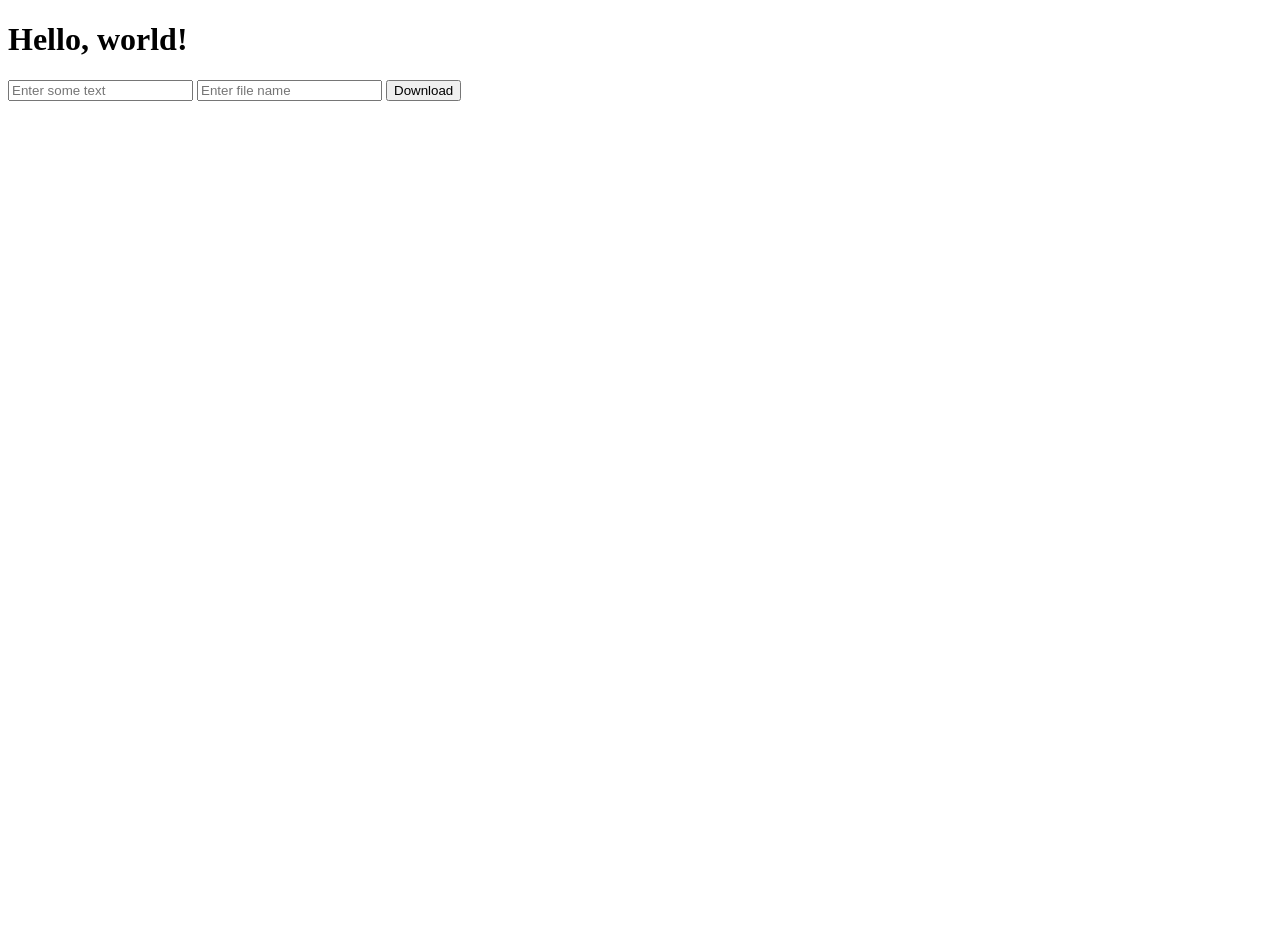
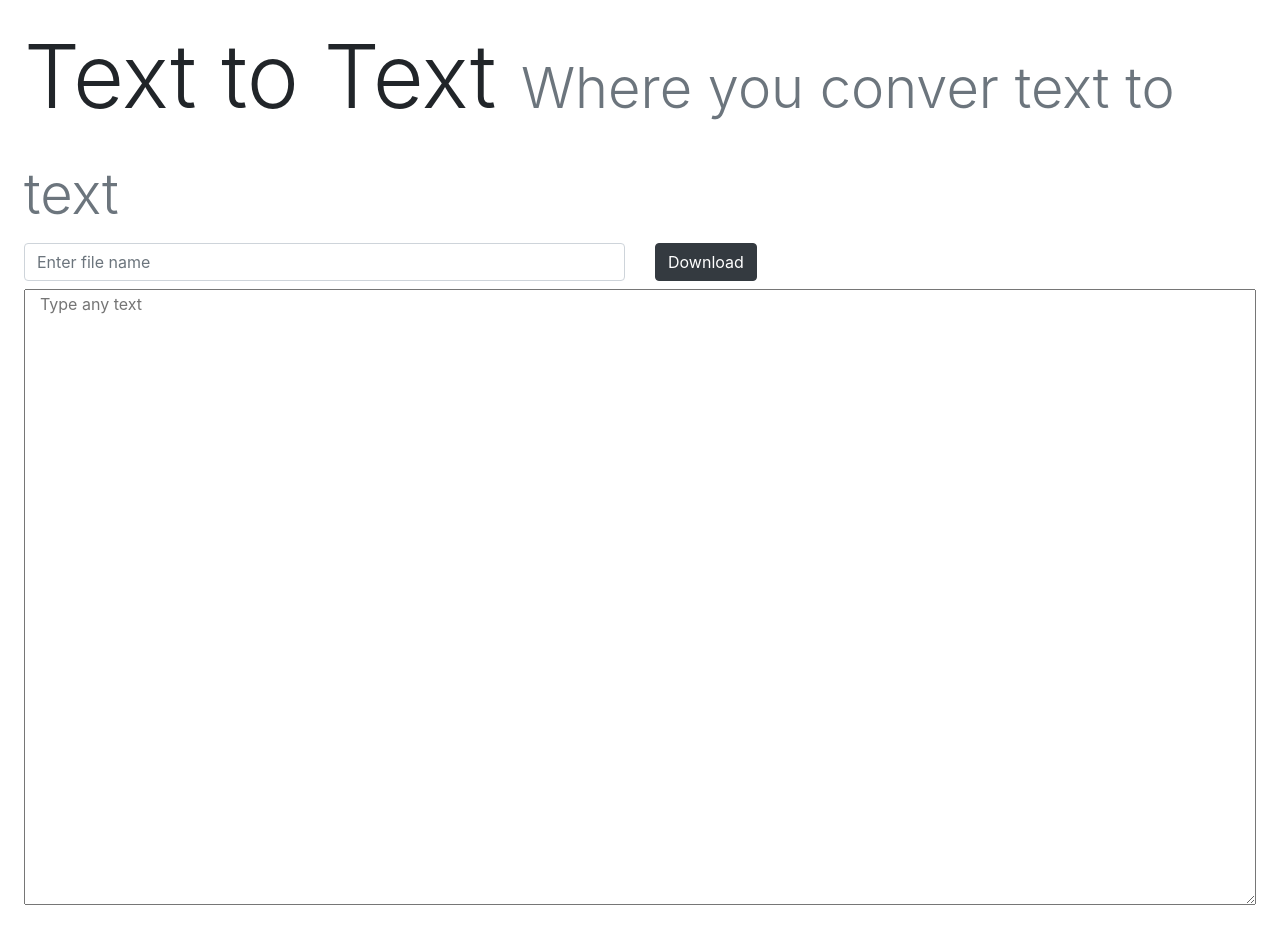
Before and after one commit to Igo-Cigo/Igo-Cigo.github.io, a plain HTML site: page static/index.html in a window 1280 px wide. Before the commit the page ends 800 px from the top, so only its background shows below. Drawn offline with nearby package versions, Linux system fonts and the light colour scheme.

Commit message:
updated the ui with bootstrap

```diff
--- a/static/index.html
+++ b/static/index.html
@@ -1,10 +1,37 @@
 <!DOCTYPE html>
 <html lang="en">
-  <body>
-    <h1>Hello, world!</h1>
-    <input type="text" id="textHolder" placeholder="Enter some text" />
-    <input type="text" id="fileName" placeholder="Enter file name" />
-    <button onclick="downloadFile()">Download</button>
+  <head>
+    <title>txt</title>
+    <meta charset="utf-8" />
+    <meta
+      name="viewport"
+      content="width=device-width, initial-scale=1, shrink-to-fit=no"
+    />
+    <link
+      rel="stylesheet"
+      href="https://stackpath.bootstrapcdn.com/bootstrap/4.3.1/css/bootstrap.min.css"
+      integrity="sha384-ggOyR0iXCbMQv3Xipma34MD+dH/1fQ784/j6cY/iJTQUOhcWr7x9JvoRxT2MZw1T"
+      crossorigin="anonymous"
+    />
+  </head>
+  <style>
+    .fill {
+    min-height: 77vh;
+    height: 100%;
+    }
+  </style>
+  <body class="p-4 mx-auto">
+    <h1 class="display-2">
+      Text to Text
+      <small class="display-4 text-muted">Where you conver text to text</small>
+    </h1>
+      <div class="pb-2 row">
+        <div class="col-md-6 col-sm-6"><input class="form-control" type="text" id="fileName" placeholder="Enter file name"/></div>
+        <div class="col-md-6 col-sm-6"><button onclick="downloadFile()" class="btn btn-dark">Download</button></div>
+      </div>
+      <textarea class="col fill" form-control" type="text" id="textHolder" placeholder="Type any text"></textarea>
+
+
     <script>
       function downloadFile() {
         var text = document.getElementById("textHolder").value;
```
